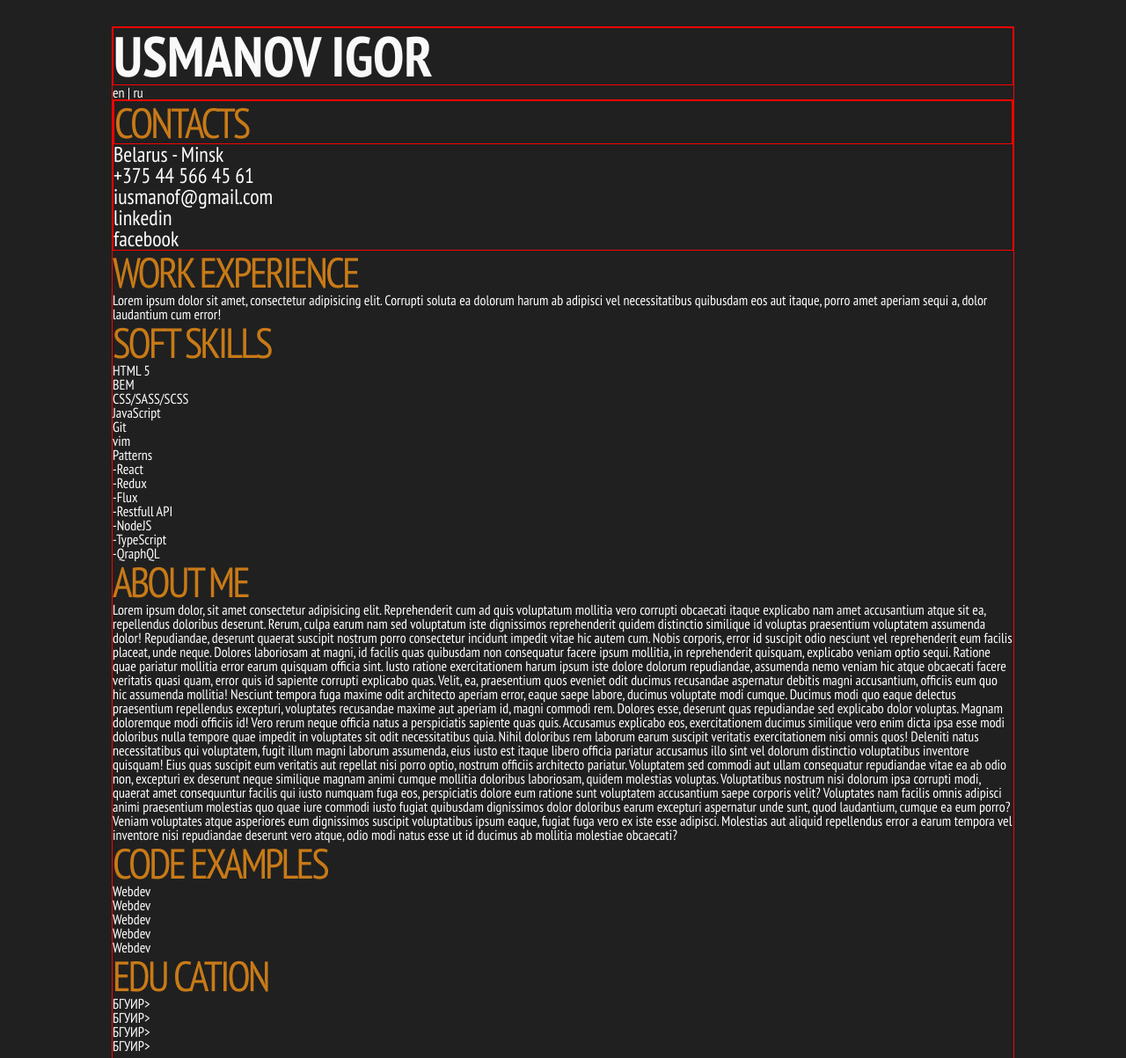
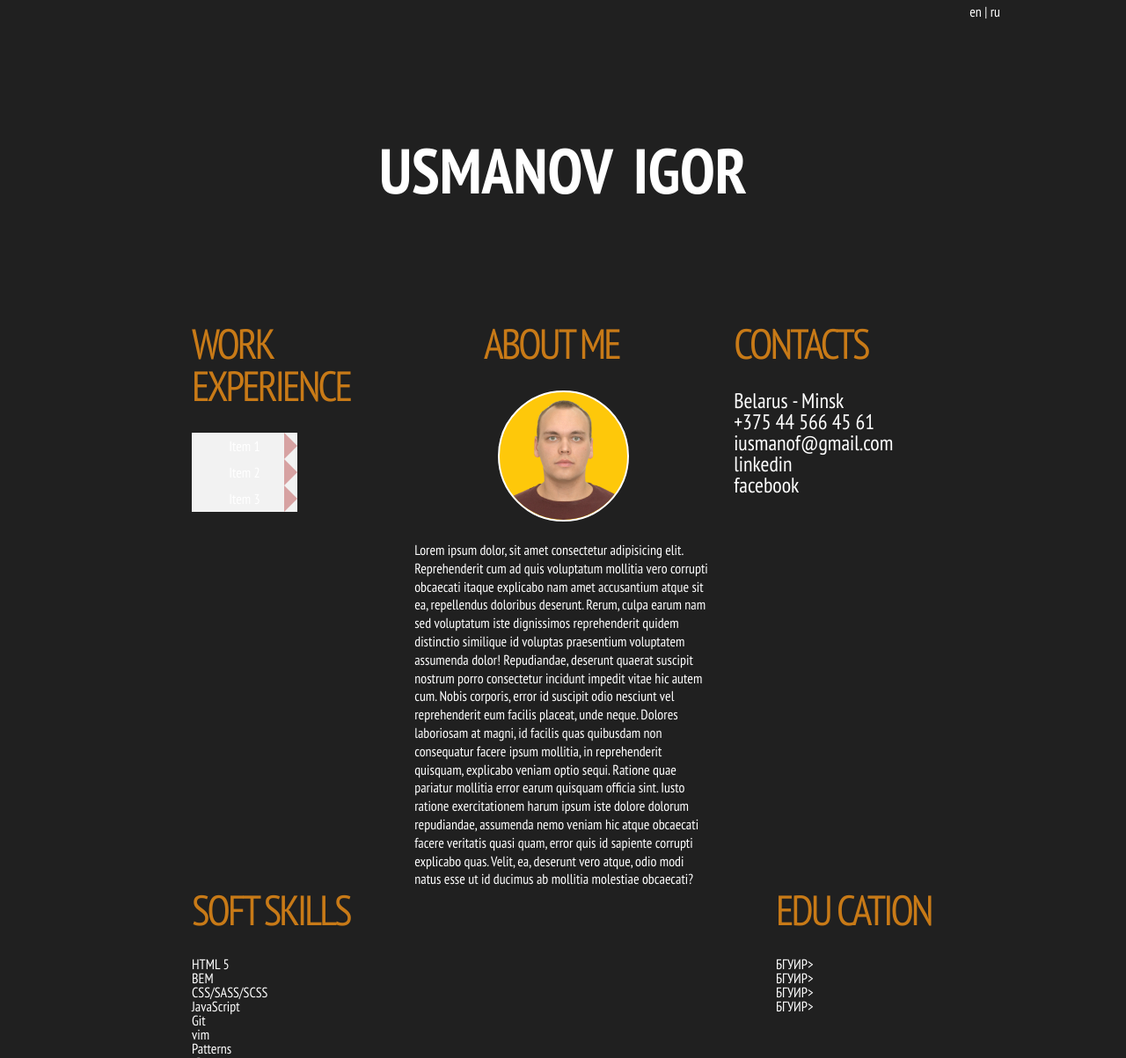
Before and after one commit to iusmanof/cv, a website built with webpack: page src/index.html in a window 1280 px wide. Shown: the part 10-1213 px from the top of the page at 88% size. Built offline with nearby package versions, Linux system fonts and the light colour scheme.

Commit message:
feat: implement layers

```diff
--- a/src/index.html
+++ b/src/index.html
@@ -16,9 +16,63 @@
         <!-- header -->
         <header class="header">
             <h1 class="header__title">usmanov igor</h1>
-            <div class="header__toggle-lang">en | ru</div>
+            <div class="header__toggle-lang">
+                <a href="#" class="en-leng">en</a> <span>|</span>
+                <a href="#" class="ru-lang">ru</a>
+            </div>
         </header>
         <!-- /header  -->
+
+        <main class="main">
+            <div class="main__wrapper">
+                <div class="main__layer layer-1">
+                    <!-- work expirience -->
+                    <!-- Опыт работы. Junior Dev может указать пройденные курсы и тренинги,
+                        перечислить учебные проекты, или проекты, выполненные на фрилансе с
+                        указанием использованных навыков и ссылками на исходный код.* -->
+                    <section class="work-experience">
+                        <h2 class="work-experience__title">Work Experience</h2>
+                        <ul class="work-experience__list">
+                            <li class="work-experience__item">Item 1</li>
+                            <li class="work-experience__item">Item 2</li>
+                            <li class="work-experience__item">Item 3</li>
+                        </ul>
+                    </section>
+                    <!-- /work expirience -->
+
+                    <!-- about me -->
+                    <!-- Краткая информация о себе (ваша цель и приоритеты,
+                        подчеркните свои сильные стороны, расскажите о своём опыте работы,
+                        если опыта работы нет, расскажите о своём стремлении и способности
+                        быстро учиться и узнавать новое) -->
+                    <section class="about-me">
+                        <h2 class="about-me__title">About me</h2>
+                        <div class="about-me__ava">
+                            <img src="./assets/ava.png" alt="">
+                        </div>
+                        <p class="about-me__text">Lorem ipsum dolor, sit amet consectetur adipisicing elit.
+                            Reprehenderit cum ad
+                            quis voluptatum mollitia vero corrupti obcaecati itaque explicabo nam amet accusantium atque
+                            sit ea,
+                            repellendus doloribus deserunt. Rerum, culpa earum nam sed voluptatum iste dignissimos
+                            reprehenderit
+                            quidem distinctio similique id voluptas praesentium voluptatem assumenda dolor! Repudiandae,
+                            deserunt
+                            quaerat suscipit nostrum porro consectetur incidunt impedit vitae hic autem cum. Nobis
+                            corporis, error
+                            id suscipit odio nesciunt vel reprehenderit eum facilis placeat, unde neque. Dolores
+                            laboriosam at
+                            magni, id facilis quas quibusdam non consequatur facere ipsum mollitia, in reprehenderit
+                            quisquam,
+                            explicabo veniam optio sequi. Ratione quae pariatur mollitia error earum quisquam officia
+                            sint. Iusto
+                            ratione exercitationem harum ipsum iste dolore dolorum repudiandae, assumenda nemo veniam
+                            hic atque
+                            obcaecati facere veritatis quasi quam, error quis id sapiente corrupti explicabo quas.
+                            Velit, ea,
+                            deserunt vero atque, odio modi natus esse ut id ducimus ab mollitia molestiae obcaecati?</p>
+                    </section>
+                    <!-- /about me  -->
 
                     <!-- contacts block  -->
                     <section class="contacts">
@@ -37,18 +91,9 @@
                         </ul>
                     </section>
                     <!-- /contacts block  -->
+                </div>
 
-        <!-- work expirience -->
-        <!-- Опыт работы. Junior Dev может указать пройденные курсы и тренинги,
-            перечислить учебные проекты, или проекты, выполненные на фрилансе с
-             указанием использованных навыков и ссылками на исходный код.* -->
-        <section class="work-experience">
-            <h2 class="work-experience__title">Work Experience</h2>
-            <p>Lorem ipsum dolor sit amet, consectetur adipisicing elit. Corrupti soluta ea dolorum harum ab adipisci
-                vel necessitatibus quibusdam eos aut itaque, porro amet aperiam sequi a, dolor laudantium cum error!</p>
-        </section>
-        <!-- /work expirience -->
-
+                <div class="main__layer layer-2">
                         <!-- software skills -->
                         <!-- Навыки (языки программирования, фреймворки, методологии,
                     системы контроля версий и инструменты разработки, которыми вы владеете) -->
@@ -73,46 +118,21 @@
                         </section>
                         <!-- /software skills -->
 
-        <!-- about me -->
-        <!-- Краткая информация о себе (ваша цель и приоритеты,
-            подчеркните свои сильные стороны, расскажите о своём опыте работы,
-            если опыта работы нет, расскажите о своём стремлении и способности
-            быстро учиться и узнавать новое) -->
-        <section class="about-me">
-            <h2 class="about-me__title">About me</h2>
-            <p class="about-me__text">Lorem ipsum dolor, sit amet consectetur adipisicing elit. Reprehenderit cum ad
-                quis voluptatum mollitia vero corrupti obcaecati itaque explicabo nam amet accusantium atque sit ea,
-                repellendus doloribus deserunt. Rerum, culpa earum nam sed voluptatum iste dignissimos reprehenderit
-                quidem distinctio similique id voluptas praesentium voluptatem assumenda dolor! Repudiandae, deserunt
-                quaerat suscipit nostrum porro consectetur incidunt impedit vitae hic autem cum. Nobis corporis, error
-                id suscipit odio nesciunt vel reprehenderit eum facilis placeat, unde neque. Dolores laboriosam at
-                magni, id facilis quas quibusdam non consequatur facere ipsum mollitia, in reprehenderit quisquam,
-                explicabo veniam optio sequi. Ratione quae pariatur mollitia error earum quisquam officia sint. Iusto
-                ratione exercitationem harum ipsum iste dolore dolorum repudiandae, assumenda nemo veniam hic atque
-                obcaecati facere veritatis quasi quam, error quis id sapiente corrupti explicabo quas. Velit, ea,
-                praesentium quos eveniet odit ducimus recusandae aspernatur debitis magni accusantium, officiis eum quo
-                hic assumenda mollitia! Nesciunt tempora fuga maxime odit architecto aperiam error, eaque saepe labore,
-                ducimus voluptate modi cumque. Ducimus modi quo eaque delectus praesentium repellendus excepturi,
-                voluptates recusandae maxime aut aperiam id, magni commodi rem. Dolores esse, deserunt quas repudiandae
-                sed explicabo dolor voluptas. Magnam doloremque modi officiis id! Vero rerum neque officia natus a
-                perspiciatis sapiente quas quis. Accusamus explicabo eos, exercitationem ducimus similique vero enim
-                dicta ipsa esse modi doloribus nulla tempore quae impedit in voluptates sit odit necessitatibus quia.
-                Nihil doloribus rem laborum earum suscipit veritatis exercitationem nisi omnis quos! Deleniti natus
-                necessitatibus qui voluptatem, fugit illum magni laborum assumenda, eius iusto est itaque libero officia
-                pariatur accusamus illo sint vel dolorum distinctio voluptatibus inventore quisquam! Eius quas suscipit
-                eum veritatis aut repellat nisi porro optio, nostrum officiis architecto pariatur. Voluptatem sed
-                commodi aut ullam consequatur repudiandae vitae ea ab odio non, excepturi ex deserunt neque similique
-                magnam animi cumque mollitia doloribus laboriosam, quidem molestias voluptas. Voluptatibus nostrum nisi
-                dolorum ipsa corrupti modi, quaerat amet consequuntur facilis qui iusto numquam fuga eos, perspiciatis
-                dolore eum ratione sunt voluptatem accusantium saepe corporis velit? Voluptates nam facilis omnis
-                adipisci animi praesentium molestias quo quae iure commodi iusto fugiat quibusdam dignissimos dolor
-                doloribus earum excepturi aspernatur unde sunt, quod laudantium, cumque ea eum porro? Veniam voluptates
-                atque asperiores eum dignissimos suscipit voluptatibus ipsum eaque, fugiat fuga vero ex iste esse
-                adipisci. Molestias aut aliquid repellendus error a earum tempora vel inventore nisi repudiandae
-                deserunt vero atque, odio modi natus esse ut id ducimus ab mollitia molestiae obcaecati?</p>
+                          <!-- education -->
+                        <!-- Образование (включая курсы, семинары, лекции, онлайн-обучение) -->
+                        <section class="education">
+                            <h2 class="education__title">Edu cation</h2>
+                            <ul class="education__list">
+                                <li class="education__item">БГУИР></li>
+                                <li class="education__item">БГУИР></li>
+                                <li class="education__item">БГУИР></li>
+                                <li class="education__item">БГУИР></li>
+                            </ul>
                         </section>
-        <!-- /about me  -->
+                        <!-- /education -->
+                </div>
 
+                <div class="main__layer layer-3">
                      <!-- example of code  -->
                 <section class="code">
                     <h2 class="code__title">Code examples</h2>
@@ -126,18 +146,6 @@
                 </section>
                 <!-- /example of code  -->
 
-        <!-- education -->
-        <!-- Образование (включая курсы, семинары, лекции, онлайн-обучение) -->
-        <section class="education">
-            <h2 class="education__title">Edu    cation</h2>
-            <ul class="education__list">
-                <li class="education__item">БГУИР></li>
-                <li class="education__item">БГУИР></li>
-                <li class="education__item">БГУИР></li>
-                <li class="education__item">БГУИР></li>
-            </ul>
-        </section>
-        <!-- /education -->
 
                 <!-- english -->
                 <section class="english">
@@ -148,27 +156,46 @@
                         <li class="education__item">english></li>
                         <li class="education__item">english></li>
                     </ul>
-            <p class="english__text">Lorem ipsum dolor sit amet consectetur adipisicing elit. Repellat ad earum alias
-                dolore dolorem autem eos nisi? Placeat, quidem cum dolorem voluptatum aperiam necessitatibus consequatur
-                odit earum delectus eum laborum exercitationem facilis nemo fugiat minima? Eum consectetur voluptas
-                tenetur, impedit facere itaque porro fugit. Alias similique ab accusamus tempora nulla distinctio natus
-                facere rem temporibus voluptates illo voluptatibus illum, quasi ducimus quam corrupti, aperiam pariatur
-                ipsam officia commodi. Id illo blanditiis nobis alias quasi ipsam, suscipit nemo tenetur, corporis
-                reiciendis exercitationem hic. Consectetur nisi velit hic suscipit nemo voluptatum saepe sit officia,
-                explicabo quo eligendi quasi repellat error porro sed molestias harum asperiores pariatur, quod facere!
+                    <p class="english__text">Lorem ipsum dolor sit amet consectetur adipisicing elit. Repellat ad earum
+                        alias
+                        dolore dolorem autem eos nisi? Placeat, quidem cum dolorem voluptatum aperiam necessitatibus
+                        consequatur
+                        odit earum delectus eum laborum exercitationem facilis nemo fugiat minima? Eum consectetur
+                        voluptas
+                        tenetur, impedit facere itaque porro fugit. Alias similique ab accusamus tempora nulla
+                        distinctio natus
+                        facere rem temporibus voluptates illo voluptatibus illum, quasi ducimus quam corrupti, aperiam
+                        pariatur
+                        ipsam officia commodi. Id illo blanditiis nobis alias quasi ipsam, suscipit nemo tenetur,
+                        corporis
+                        reiciendis exercitationem hic. Consectetur nisi velit hic suscipit nemo voluptatum saepe sit
+                        officia,
+                        explicabo quo eligendi quasi repellat error porro sed molestias harum asperiores pariatur, quod
+                        facere!
                         Doloremque inventore quia consectetur quam voluptatum totam iure molestiae, officiis corporis
                         exercitationem facilis ut tenetur architecto nemo est at laudantium magnam quasi dicta fugiat,
                         repellendus in ea expedita. Delectus quam vel doloremque quos amet dolor eveniet, exercitationem
-                corporis eius et animi distinctio quaerat enim in, nostrum esse nisi explicabo fugiat illum expedita! Ut
-                voluptate est cum delectus nam nemo nulla corrupti architecto, eos repudiandae? Eos, quo, animi maxime
+                        corporis eius et animi distinctio quaerat enim in, nostrum esse nisi explicabo fugiat illum
+                        expedita! Ut
+                        voluptate est cum delectus nam nemo nulla corrupti architecto, eos repudiandae? Eos, quo, animi
+                        maxime
                         doloremque libero voluptas nemo natus officia ex dignissimos et, molestiae omnis facere veniam
-                voluptatibus blanditiis quas sequi. Mollitia voluptas provident sit quasi, assumenda rerum perferendis
+                        voluptatibus blanditiis quas sequi. Mollitia voluptas provident sit quasi, assumenda rerum
+                        perferendis
                         ab!
 
                     </p>
                 </section>
                 <!-- Английский язык (уровень английского языка, если была языковая практика, расскажите о ней) -->
                 <!-- /english -->
+                </div>
+
+
+
+
+            </div>
+        </main>
+
 
 
     </div>
--- a/src/style.sass
+++ b/src/style.sass
@@ -2,7 +2,9 @@ $wrapper-color: #202020
 $header-color: #F9F9FA
 $title-color: #C87A17
 $text-color: #FFFFFF
+$yellow: #FEC80A
 $font: 'PT Sans Narrow', sans-serif
+$block-width: 40vw
 $test: 1px solid red
 
 body
@@ -12,11 +14,13 @@ body
     color: white
 h1
     font-family: $font
-    font-weight: 700
+    font-weight: 600
     text-transform: uppercase
-    font-size: 4rem
-    color: $header-color
+    word-spacing: 10px
+    font-size: 4.5rem
 h2
+    padding-bottom: 30px
+    width: 180px
     font-family: $font
     font-weight: 400
     text-transform: uppercase
@@ -28,17 +32,64 @@ a p
     font-weight: 200
     font-size: 1.4rem
     color: $text-color
+p
+    line-height: 130%
 .wrapper
     width: 80vw
-    margin: 5vh auto
-    border: $test
+    margin: 0 auto
 .header
+    position: relative
+    padding-top: 10.5rem
     &__title
-        border: $test
+        text-align: center
+    &__toggle-lang
+        position: absolute
+        top: 15px
+        right: 15px
+.main
+    margin-top: 8.5rem
+    &__wrapper
+        padding: 0 90px
+    &__layer
+        display: flex
+        flex-direction: row
+        justify-content: space-between
+        align-items: start
+.work-experience
+    width: 27%
+    &__item
+        display: inline-block
+        position: relative
+        background: #f2f2f2
+        height: 30px
+        width: 120px
+        line-height: 30px
+        text-align: center
+    &__item:before
+        content: ""
+        position: absolute
+        border-left: 15px solid rgba(200, 120, 120, 0.66)
+        border-top: 15px solid transparent
+        border-bottom: 15px solid transparent
+        right: 0
+        top: 0
+.about-me
+    display: flex
+    flex-direction: column
+    align-items: center
+    justify-content: center
+    width: 40%
+    &__ava
+        padding-bottom: 20px
+    &__ava img
+        background-color: $yellow
+        border: 2px solid white
+        border-radius: 50%
+    &__text
+
 .contacts
-    border: $test
+    width: 27%
     &__title
-        border: $test
     &__item
         font-family: $font
     &__item a
```
Also changed, not shown: dist/assets/ava.png (added), dist/index.html, dist/style.css, src/assets/ava.png (added). Lines whose indentation alone changed are shown as unchanged.
